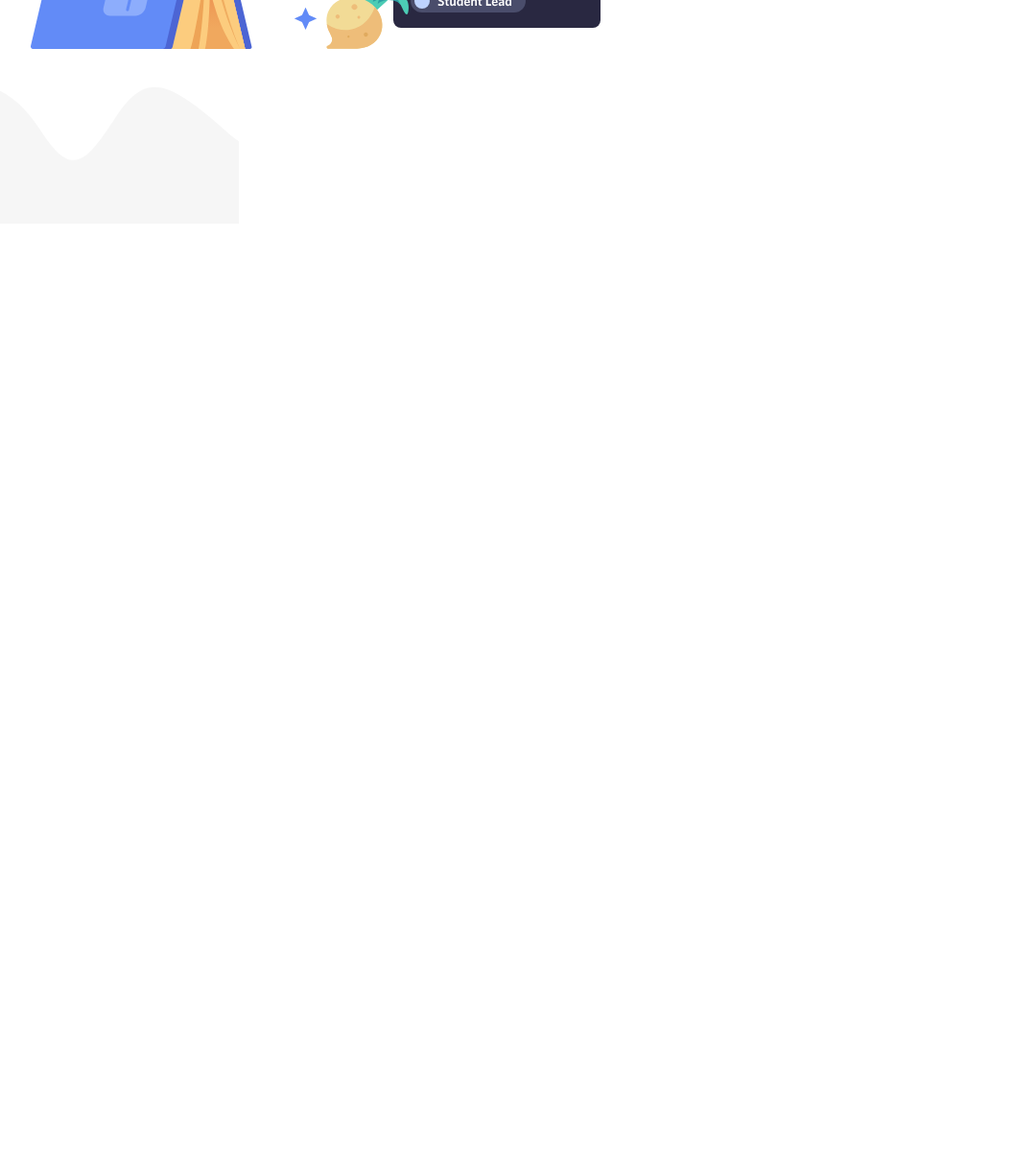
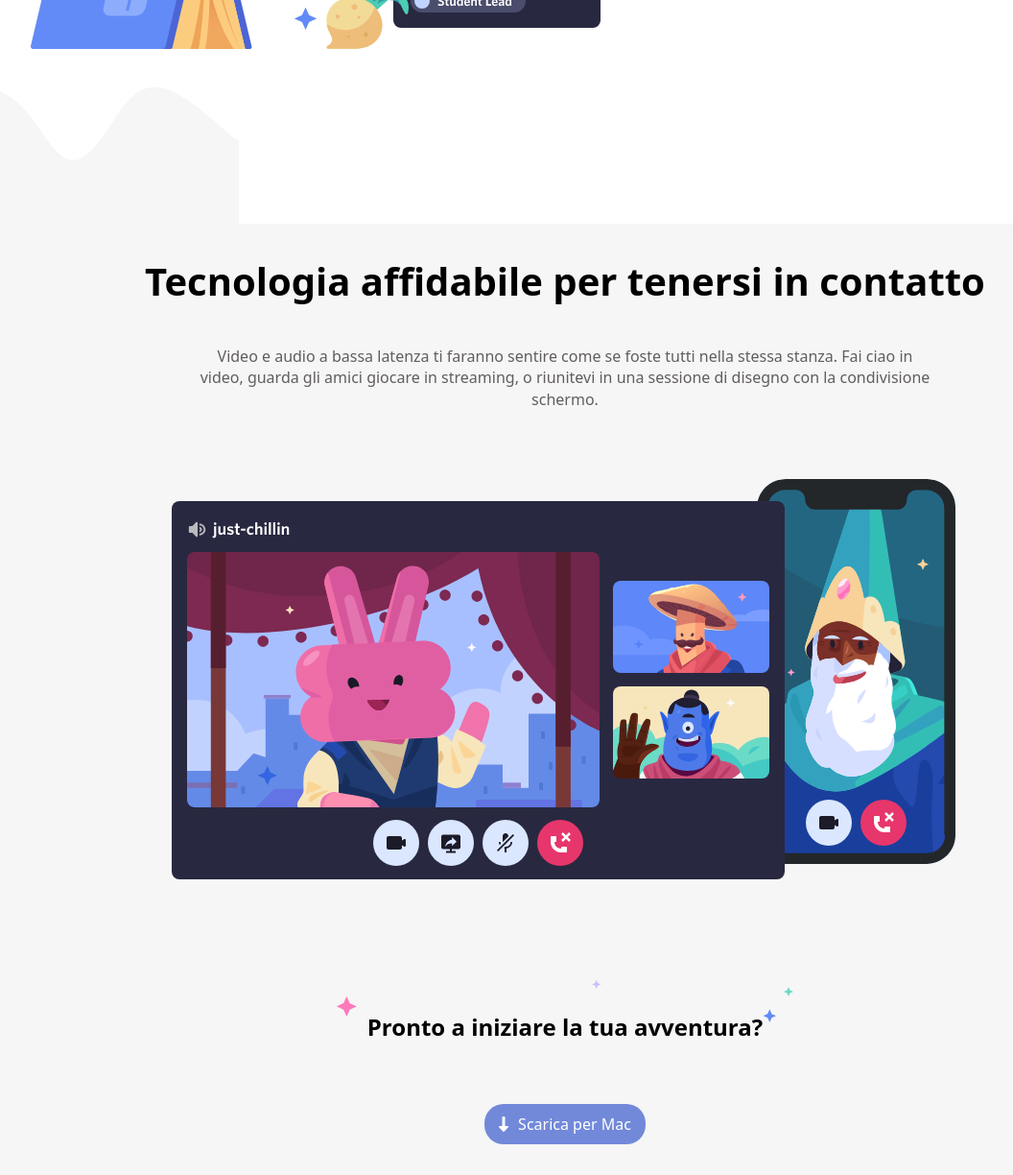
Before and after one commit to filecc/htmlcss-struttura-discord, a plain HTML site: page index.html in a window 1280 px wide. Shown: the part 2286-3510 px from the top of the page at 96% size, without its empty margins (51-1107 px from the left). Before the commit the page ends 2519 px from the top, so only its background shows below. Drawn offline with Linux system fonts and the light colour scheme; a web font is replaced by a local one.

Commit message:
finish main

```diff
--- a/css/master.css
+++ b/css/master.css
@@ -142,6 +142,7 @@
     padding: 2rem 8rem 2rem 1rem;
     margin: 0 auto;
 }
+
 h2{
     font-size: 2.5rem;
     margin-bottom: 1.5rem;
@@ -171,4 +172,35 @@
 .wave-rotate{
     transform: rotate(180deg);
 }
+
+.lastSection{
+   text-align: center;
+   max-inline-size: 80%;
+   margin: 0 auto;
+}
+
+.lastSection h2{
+    margin-top: 2rem;
+}
+
+.lastSection p{
+    padding: 1rem 5rem;
+}
+
+h3{
+    padding: 2rem;
+    font-size: 1.5rem;
+    margin-top: 3rem;
+    background-image: url('../img/stars.svg');
+    background-repeat: no-repeat;
+    background-size: contain;
+}
+
+i{
+    margin-right: 10px;
+}
+
+.lastSection a{
+    margin-top: 2rem;
+}
 /* main end */
--- a/index.html
+++ b/index.html
@@ -138,11 +138,27 @@
         <!-- /wave decoration -->
 
         <!-- last section  -->
+        <section class="bg-grey">
+            <div class="container d-flex flow-column justify-center align-center lastSection">
+                <!-- section title and description -->
+                    <h2>Tecnologia affidabile per tenersi in contatto</h2>
+                    <p>Video e audio a bassa latenza ti faranno sentire come se foste tutti nella stessa stanza. Fai ciao in video, guarda gli amici giocare in streaming, o riunitevi in una sessione di disegno con la condivisione schermo.</p>
+                <!-- /section title and description -->
 
+                <!-- image last section -->
+                    <img src="./img/item4-big.svg" alt="">
+                <!-- /image last section -->
+
+                <h3>Pronto a iniziare la tua avventura?</h3>
+                <a class="reset-a btn btn-info" href="">
+                    <i class="fa-solid fa-down-long"></i>Scarica per Mac</a>
+            </div>
+        </section>
         <!-- last section -->
-
     </main>
     <!-- /main -->
+
+    <!-- footer -->
 </body>
 
 </html>
```
